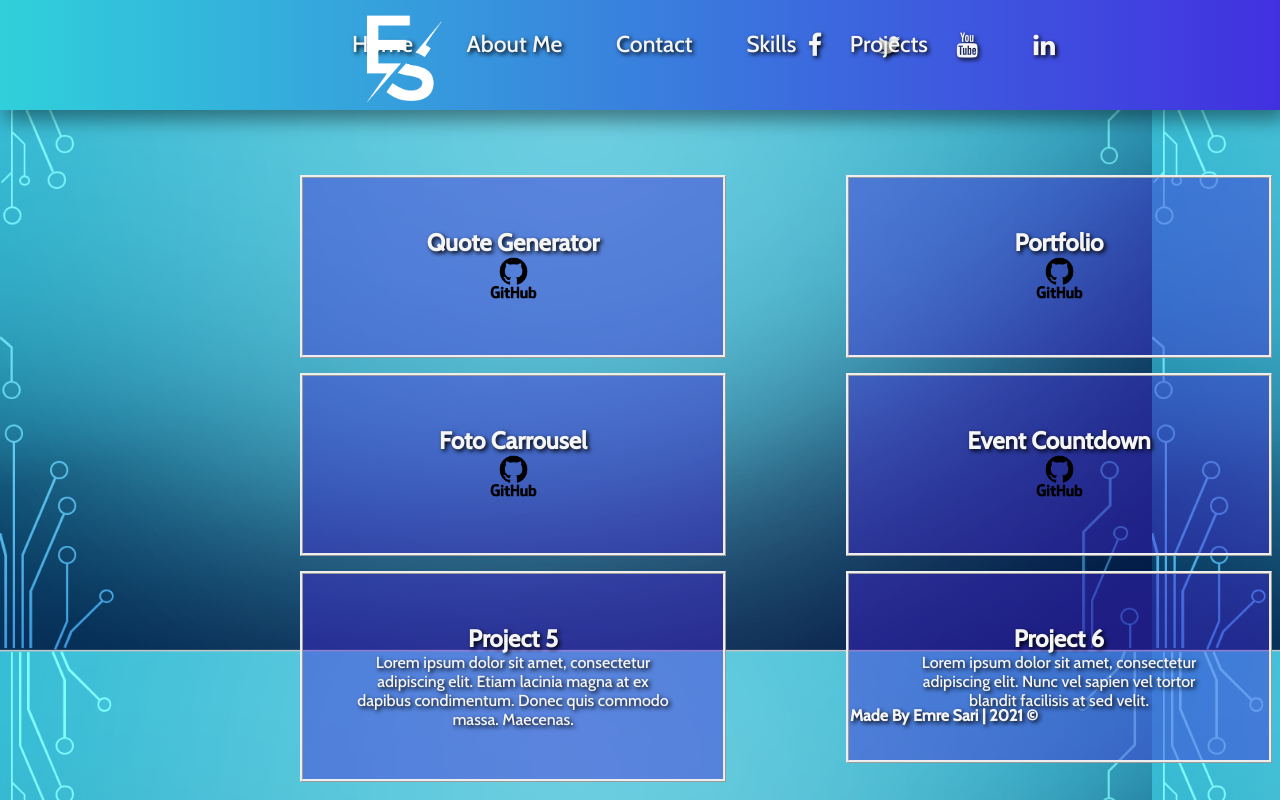
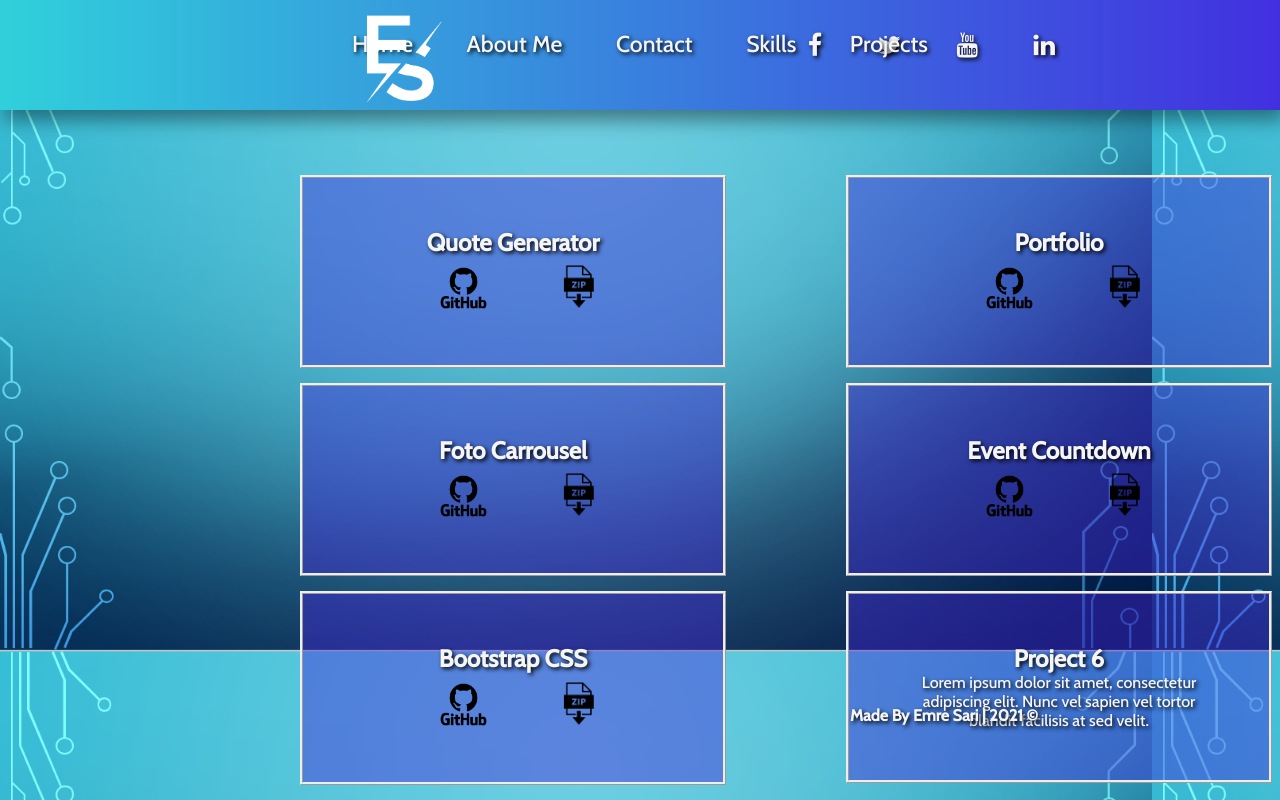
Before and after one commit to ESariROC/Portfolio-SD, a plain HTML site: page Projects.html in a window 1280 px wide. Drawn offline with nearby package versions, Linux system fonts and the light colour scheme.

Commit message:
Ziplink and corrections

```diff
--- a/Projects.html
+++ b/Projects.html
@@ -38,26 +38,37 @@
         <article class="inhoud2">
             <h2>Quote Generator</h2>
             <a href="https://github.com/ESariROC/JS-Quote-Gen" target="blank">
-            <img class="gitlink" src="css/img/GitHub-Logo.png" width="75px"></a>
+                <img class="gitlink" src="css/img/GitHub-Logo.png" width="75px"></a>
+            <a href="" target="blank">
+                <img class="gitlinkzip" src="css/img/632104-200.png" width="45px"></a>
         </article>
         <article class="inhoud">
             <h2>Portfolio</h2>
             <a href="https://github.com/ESariROC/Portfolio-Versie-1" target="blank">
                 <img class="gitlink" src="css/img/GitHub-Logo.png" width="75px"></a>
+            <a href="" target="blank">
+                <img class="gitlinkzip" src="css/img/632104-200.png" width="45px"></a>
         </article>
         <article class="inhoud2">
             <h2>Foto Carrousel</h2>
             <a href="https://github.com/ESariROC/Img-CRSL" target="blank">
                 <img class="gitlink" src="css/img/GitHub-Logo.png" width="75px"></a>
+            <a href="" target="blank">
+                <img class="gitlinkzip" src="css/img/632104-200.png" width="45px"></a>
         </article>
         <article class="inhoud">
             <h2>Event Countdown</h2>
             <a href="https://github.com/ESariROC/JS-Projecten-Portfolio/tree/master/JS-Projecten-Portfolio-master/event%20countdown" target="blank">
                 <img class="gitlink" src="css/img/GitHub-Logo.png" width="75px"></a>
+            <a href="" target="blank">
+                <img class="gitlinkzip" src="css/img/632104-200.png" width="45px"></a>
         </article>
         <article class="inhoud2">
-            <h2>Project 5</h2>
-            <p>Lorem ipsum dolor sit amet, consectetur adipiscing elit. Etiam lacinia magna at ex dapibus condimentum. Donec quis commodo massa. Maecenas.</p>
+            <h2>Bootstrap CSS</h2>
+            <a href="https://github.com/ROCMondriaanTIN/sd21-bootstrap5-project-ESariROC" target="blank">
+                <img class="gitlink" src="css/img/GitHub-Logo.png" width="75px"></a>
+            <a href="projects/sd21-bootstrap5-project-ESariROC-master.zip" target="blank">
+                <img class="gitlinkzip" src="css/img/632104-200.png" width="45px"></a>
         </article>
         <article class="inhoud">
             <h2>Project 6</h2>
--- a/css/projects.css
+++ b/css/projects.css
@@ -97,3 +97,6 @@ header {
 main {
     margin-top: 50px;
 }
+.gitlink {
+    margin-top: 10px;
+}
```
Also changed, not shown: css/img/632104-200.png (added), css/img/free-zip-icon-1519-thumb.png (added), css/img/images.jpg (added), css/img/zip-icon-0.jpg (added), css/img/zip-removebg-preview.png (added), css/img/zip.png (added), 1 other file.
